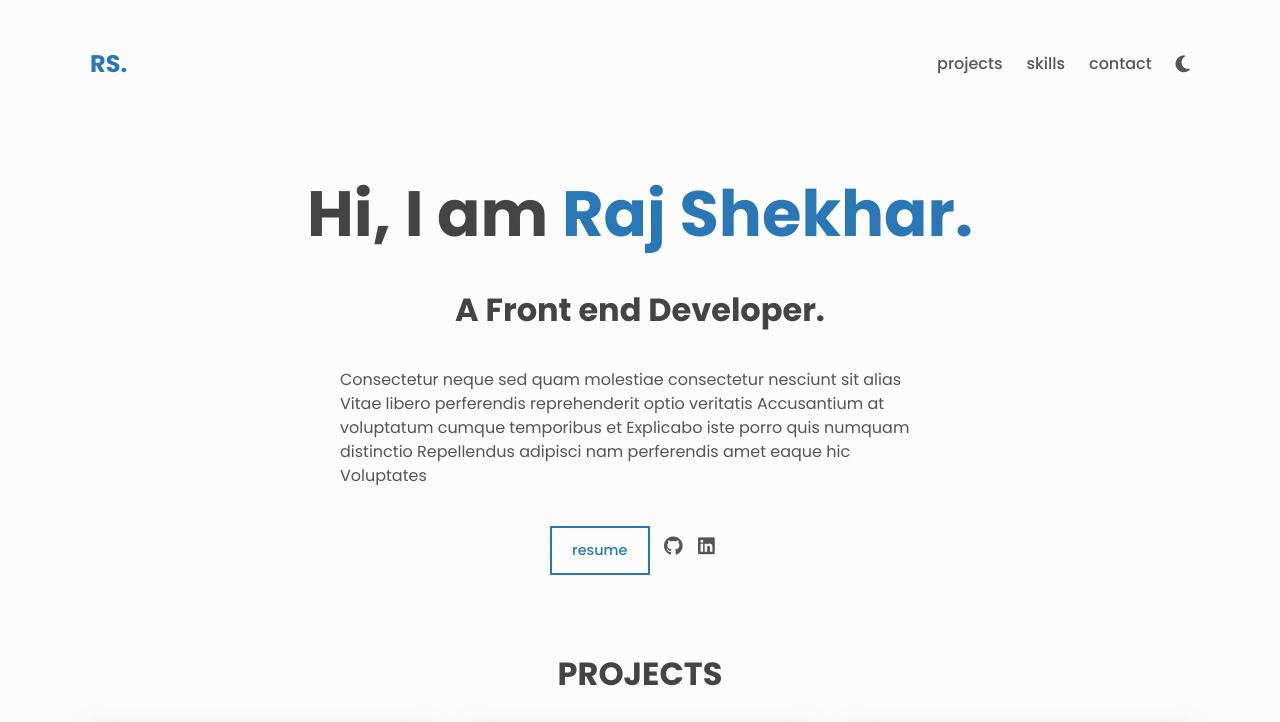
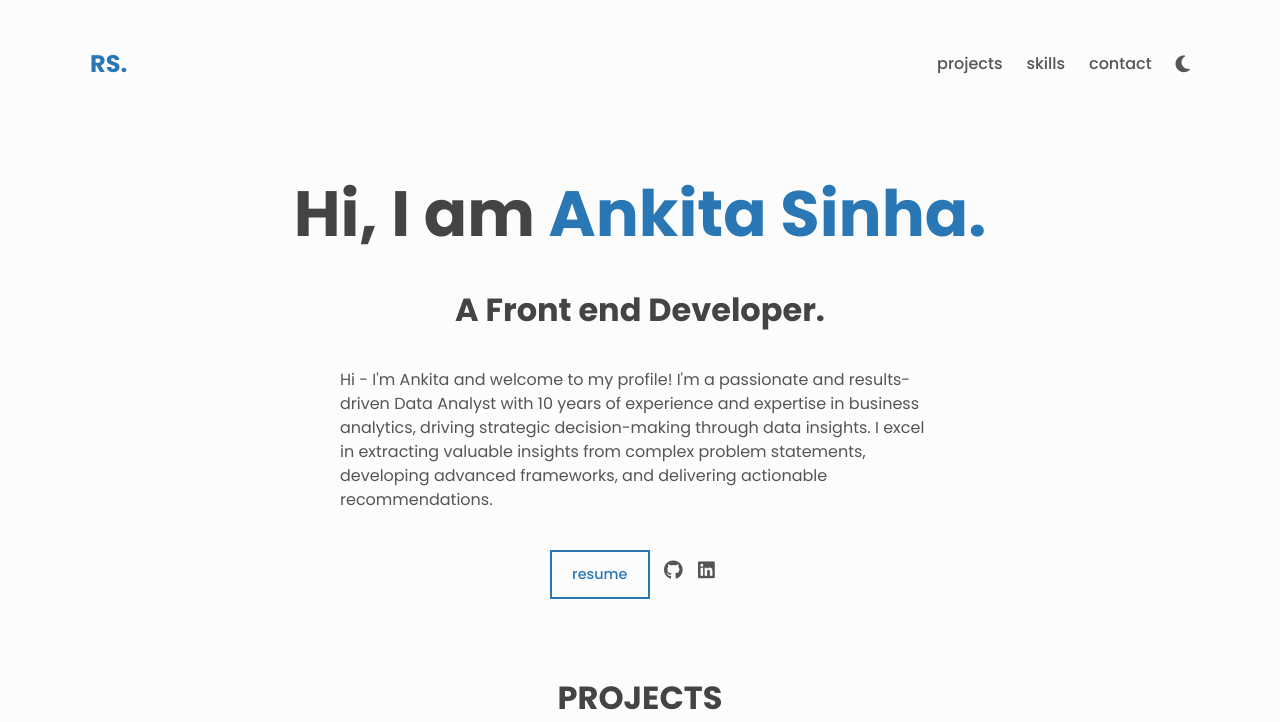
Before and after one commit to ankitasinha015/Portfolio-Ankita, a plain HTML site: page index.html in a window 1280 px wide. Shown: the top 722 px of the page. Drawn offline with Linux system fonts and the light colour scheme.

Commit message:
Update index.html

```diff
--- a/index.html
+++ b/index.html
@@ -15,12 +15,12 @@
       crossorigin="anonymous"
     ></script>
     <link rel="stylesheet" href="styles.css" />
-    <title>Raj Shekhar</title>
+    <title>Ankita Sinha</title>
   </head>
   <body class="light" id="top">
     <header class="header center">
       <h3>
-        <a href="https://rajshekhar26.github.io/cleanfolio-minimal" class="link"
+        <a href="https://github.com/ankitasinha015/" class="link"
           >RS.</a
         >
       </h3>
@@ -55,14 +55,11 @@
     <main>
       <!-- About -->
       <div class="about center">
-        <h1>Hi, I am <span class="about__name">Raj Shekhar.</span></h1>
+        <h1>Hi, I am <span class="about__name">Ankita Sinha.</span></h1>
         <h2 class="about__role">A Front end Developer.</h2>
         <p class="about__desc">
-          Consectetur neque sed quam molestiae consectetur nesciunt sit alias
-          Vitae libero perferendis reprehenderit optio veritatis Accusantium at
-          voluptatum cumque temporibus et Explicabo iste porro quis numquam
-          distinctio Repellendus adipisci nam perferendis amet eaque hic
-          Voluptates
+          Hi - I'm Ankita and welcome to my profile! I'm a passionate and results-driven Data Analyst with 10 years of experience and expertise in business analytics, driving strategic decision-making through data insights.
+          I excel in extracting valuable insights from complex problem statements, developing advanced frameworks, and delivering actionable recommendations.
         </p>
 
         <div class="about__contact center">
```
